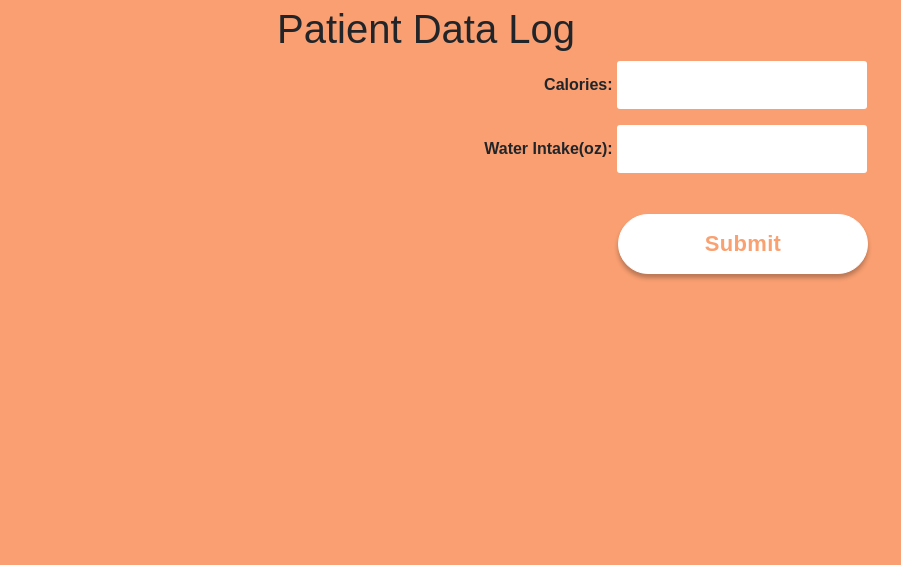
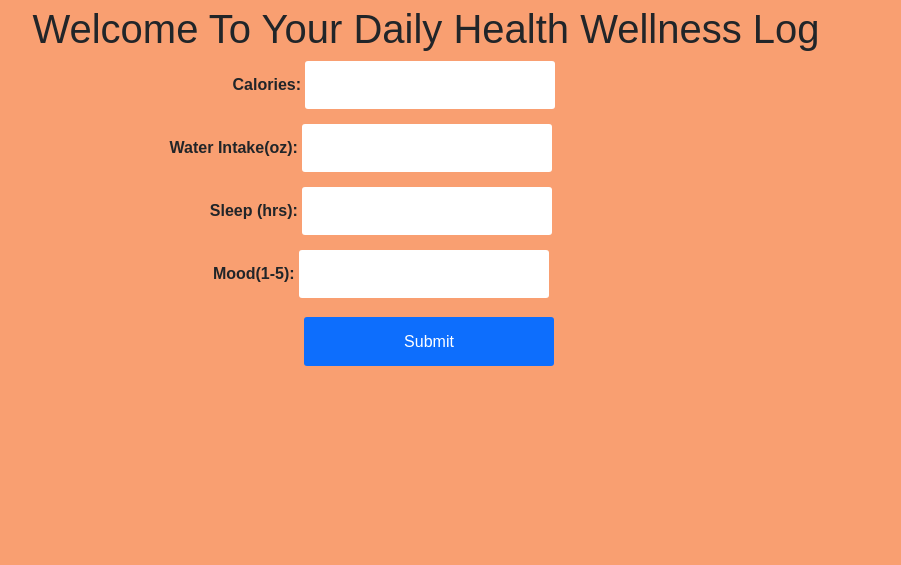
Before and after one commit to SophiaMVaughn/Treeo, a Django app: template templates/patient_log/patientLog.html in a window 1280 px wide. Shown: the part 56-621 px from the top of the page, without its empty margins (214-1115 px from the left). Run offline with Django 3.2, Linux system fonts and the light colour scheme; the template is opened without the code that fills it: values that come from a table or form of the project are taken from there, others are empty; the visitor is signed in with stand-in values (Sample User, id 1); parts of the project's set-up code (start-up, migrations or seed data) failed here and were passed over.

Commit message:
updated patientLog.html

```diff
--- a/templates/patient_log/patientLog.html
+++ b/templates/patient_log/patientLog.html
@@ -2,9 +2,9 @@
 {% block content %}
 <div class="orange">
     {% if user.user_type == 3%}
-    <h1>Patient Data Log</h1>
+    <h1>Welcome To Your Daily Health Wellness Log</h1>
     {% else %}
-    <h1>View a Patient's Data Log</h1>
+    <h1>View Wellness Log</h1>
     {% endif %}
     {% if messages %}
     {% for message in messages %}
@@ -13,39 +13,60 @@
     {% endif %}
 
     {% if user.user_type == 3 %}
-    <div class="patientLog">
     <form method="POST">
         {% csrf_token %}
         <!-- {{ form.as_p }} -->
-            <p>
+
+        <div class="row">
+            <div class="col">
+                <div style="display:inline-block; text-align:right; padding-right:64px; padding-bottom:15px;">
                     <b> {{form.calories.label_tag}} </b>
                     {{form.calories}}
-            </p>
+                </div>
+            </div>
+        </div>
 
-            <p>
+        <div class="row">
+            <div class="col">
+                <div style="display:inline-block; text-align:right; padding-right:130px; padding-bottom:15px;">
                     <b> {{form.water.label_tag}} </b>
                     {{form.water}}
-            </p>
+                </div>
+            </div>
+        </div>
 
-            <p>
-                <b> {{form.blood.label_tag}} </b>
-                {{form.blood}}
-            </p>
+        <div class="row">
+            <div class="col">
+                <div style="display:inline-block; text-align:right; padding-right:90px; padding-bottom:15px;">
+                    <b> {{form.sleep.label_tag}} </b>
+                    {{form.sleep}}
+                </div>
+            </div>
+        </div>
 
-            <div class="button patientLogButton">
+        <div class="row">
+            <div class="col">
+                <div style="display:inline-block; text-align:right; padding-right:90px; padding-bottom:15px;">
+                    <b> {{form.mood.label_tag}} </b>
+                    {{form.mood}}
+                </div>
+            </div>
+        </div>
+
+        <div class="row">
+            <div class="col">
+                <div style="display:inline-block; text-align:right; margin-left:6px; padding-bottom:15px;">
                     <button type="submit" class="btn btn-primary btn-large btn-block">Submit</button>
                 </div>
+            </div>
+        </div>
     </form>
-    </div>
 
     {% else %}
     <form method="POST">
         {% csrf_token %}
-        <!-- {{ form.as_p }} -->
-        {{form.patient}}
-        <div class="button assignCareTeamButton">
+        {{ form.as_p }}
         <button type="submit" class="btn btn-primary btn-large btn-block">Submit</button>
-        </div>
     </form>
     {% endif %}
 </div>
```
Lines whose indentation alone changed are shown as unchanged.
